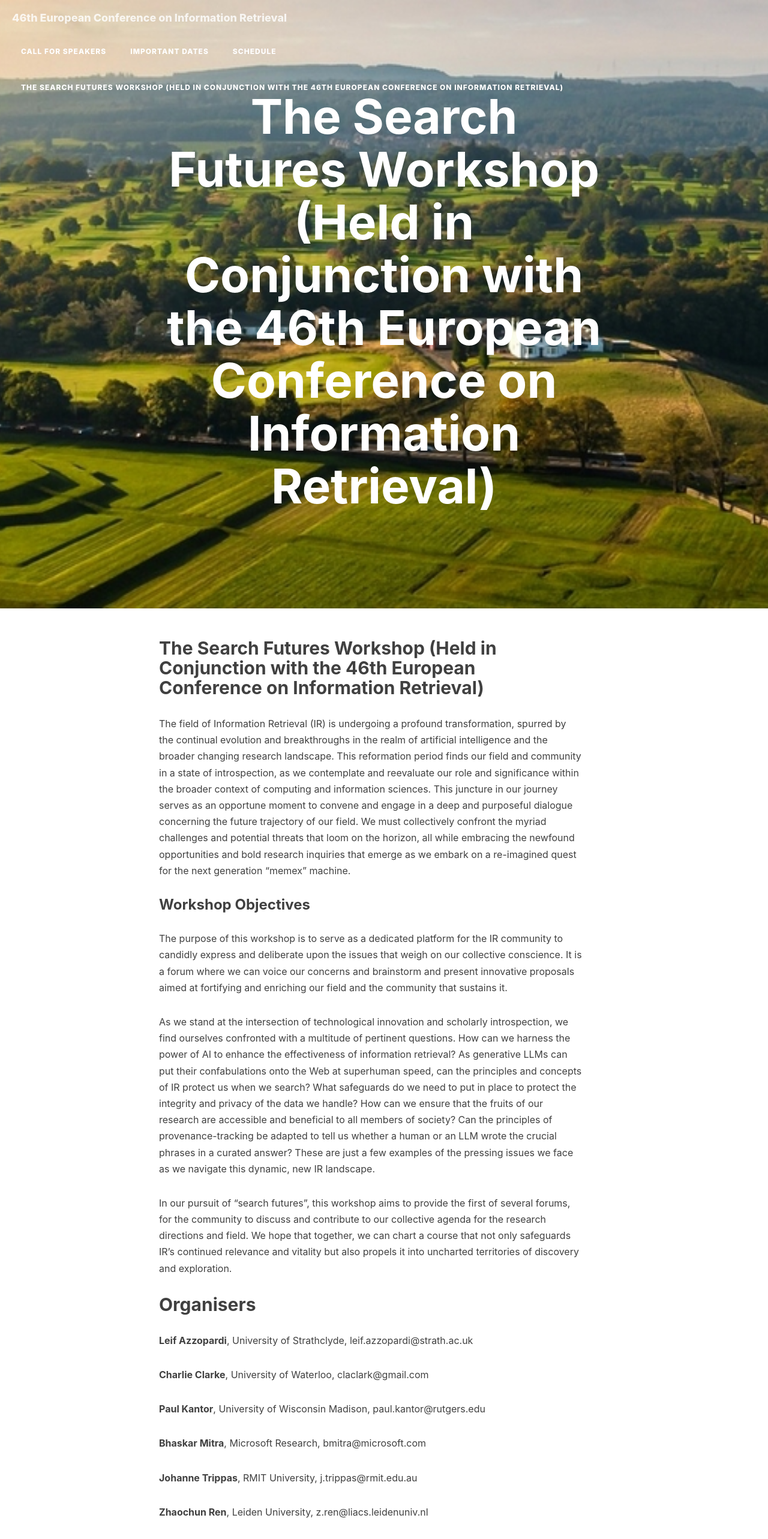
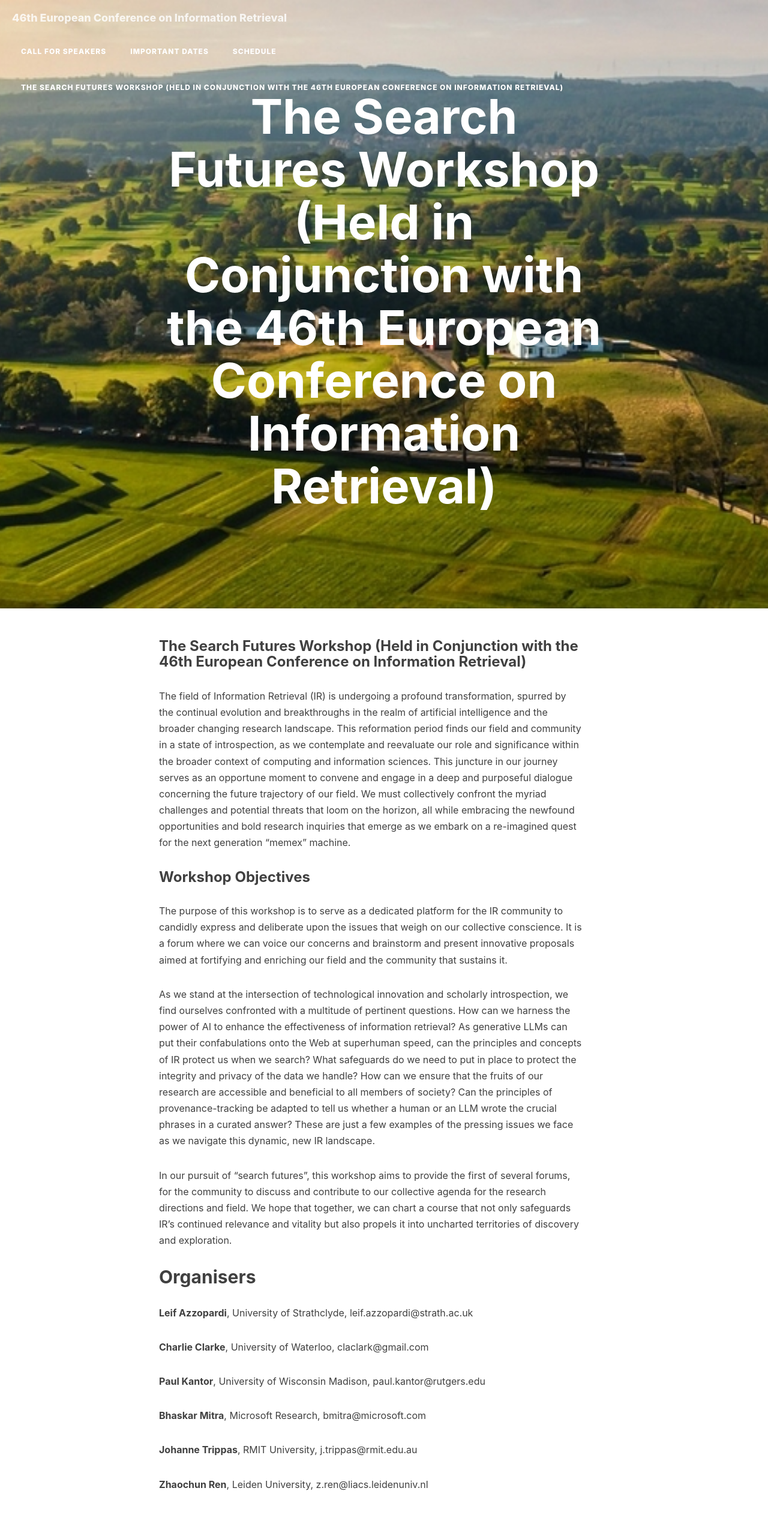
Before and after one commit to SearchFutures/SearchFutures.github.io, a Jekyll site: the page built from index.md, in a window 1280 px wide. Shown: the whole page at 60% size. Built offline with Jekyll 4.4.1, drawn with Linux system fonts in a browser that asks for light colours; nearby versions of some CDN libraries; our own code applies the rules of GitHub Pages for plain Markdown files; after the commit the page ends 2519 px from its top, so only the background shows below that.

```diff
--- a/index.md
+++ b/index.md
@@ -4,7 +4,7 @@ description: ""
 ---
 
 
-## The Search Futures Workshop (Held in Conjunction with the 46th European Conference on Information Retrieval)
+### The Search Futures Workshop (Held in Conjunction with the 46th European Conference on Information Retrieval)
 
 The field of Information Retrieval (IR) is undergoing a profound transformation, spurred by the continual evolution and breakthroughs in the realm of artificial intelligence and the broader changing research landscape. This reformation period finds our field and community in a state of introspection, as we contemplate and reevaluate our role and significance within the broader context of computing and information sciences. This juncture in our journey serves as an opportune moment to convene and engage in a deep and purposeful dialogue concerning the future trajectory of our field. We must collectively confront the myriad challenges and potential threats that loom on the horizon, all while embracing the newfound opportunities and bold research inquiries that emerge as we embark on a re-imagined quest for the next generation “memex” machine.
 
```
